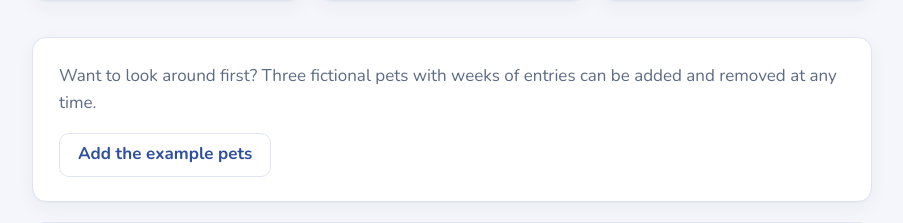
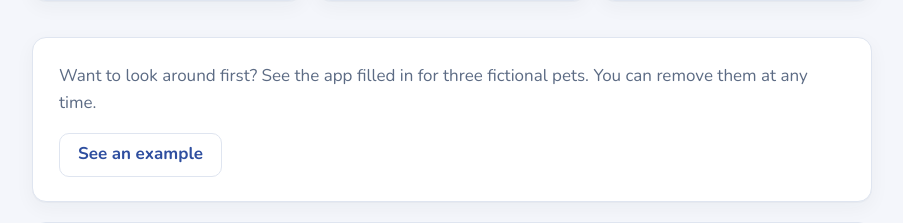
Before and after one commit to Marandacsmith96/End-of-Life-Tracker, a Flask app: page / in a window 1280 px wide. Shown: the part 731-954 px from the top of the page, without its empty margins (188-1091 px from the left). Run offline with Flask 3, Linux system fonts and the light colour scheme; data that the repository does not hold is empty.

Commit message:
Rename the example-pets button to "See an example"
Co-Authored-By: Claude Fable 5.1 <noreply@anthropic.com>
Claude-Session: https://claude.ai/code/session_01WD81nzJdcR2tiUwVwuFBaZ

```diff
--- a/app/routes/demo.py
+++ b/app/routes/demo.py
@@ -12,7 +12,7 @@ def add():
 
     added = add_examples()
     if added:
-        flash(f"Added {', '.join(added)} as example pets. Everything you see for them is made up.")
+        flash(f"Meet {', '.join(added)}: three example pets. Everything you see for them is made up.")
     else:
         flash("The example pets are already here.")
     first = models.list_demo_animals()
--- a/app/templates/landing.html
+++ b/app/templates/landing.html
@@ -65,12 +65,12 @@
       {% for ex in examples if ex.animal %}<a href="{{ url_for('dashboard.today', animal_id=ex.animal.id) }}">{{ ex.name }}</a>{% if not loop.last %}, {% endif %}{% endfor %}.
       Everything about them is made up.</p>
     <form method="post" action="{{ url_for('demo.remove') }}" class="inline-form" data-confirm="Remove the example pets and all their made-up entries?">
-      <button class="button small secondary" type="submit">Remove the example pets</button>
+      <button class="button small secondary" type="submit">Remove the examples</button>
     </form>
   {% else %}
-    <p>Want to look around first? Three fictional pets with weeks of entries can be added and removed at any time.</p>
+    <p>Want to look around first? See the app filled in for three fictional pets. You can remove them at any time.</p>
     <form method="post" action="{{ url_for('demo.add') }}" class="inline-form">
-      <button class="button secondary" type="submit">Add the example pets</button>
+      <button class="button secondary" type="submit">See an example</button>
     </form>
   {% endif %}
 </section>
```
Also changed, not shown: tests/test_review2.py (+3 -3 lines), README.md.
